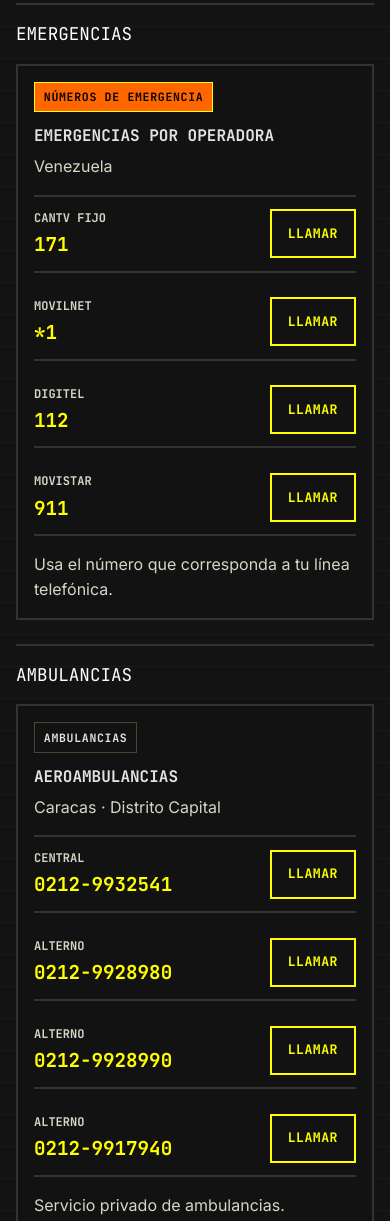
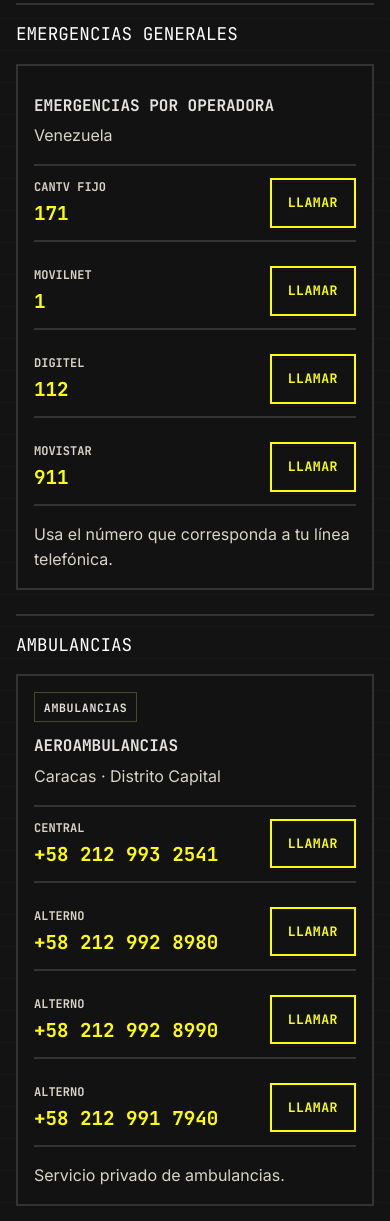
Before and after one commit to thezykedev/protocolo-sismo-ve, an Astro site: page /contactos in a window 390 px wide. Shown: the part 995-2216 px from the top of the page. Built offline with nearby package versions, Linux system fonts and the light colour scheme; Astro itself is replaced by a stand-in of ours.

Commit message:
feat: pin emergency numbers and format phones

```diff
--- a/src/components/BranchSearch.tsx
+++ b/src/components/BranchSearch.tsx
@@ -1,4 +1,5 @@
 import { useMemo, useState } from 'preact/hooks';
+import { formatVenezuelaPhone, toTelHref } from '../lib/phone';
 
 export interface Branch {
   id: string;
@@ -168,9 +169,6 @@
                 <article class="contact-card" key={branch.id}>
                   <div class="contact-card__top">
                     <div class="stack">
-                      <span class={`pill${branch.phones.length ? ' pill--verified' : ' pill--review'}`}>
-                        {branch.phones.length ? 'CON TELÉFONO' : 'SIN TELÉFONO'}
-                      </span>
                       <h3>Filial {branch.city}</h3>
                       <p class="contact-meta">
                         {branch.state} · {branch.coords.lat.toFixed(3)},{' '}
@@ -181,17 +179,24 @@
 
                   {branch.phones.length > 0 ? (
                     <div class="phone-list">
-                      {branch.phones.map((phone) => (
+                      {branch.phones.map((phone) => {
+                        const displayValue = formatVenezuelaPhone(phone.value);
+                        const href = toTelHref(phone.dial);
+
+                        return (
                           <div class="phone-row" key={`${branch.id}-${phone.dial}`}>
                             <span>
                               <strong>{phone.label}</strong>
-                            <span>{phone.value}</span>
+                              <span>{displayValue}</span>
                             </span>
-                          <a class="contact-action" href={`tel:${phone.dial}`}>
+                            {href ? (
+                              <a class="contact-action" href={href}>
                                 Llamar
                               </a>
+                            ) : null}
                           </div>
-                      ))}
+                        );
+                      })}
                     </div>
                   ) : (
                     <p class="source-note">
--- a/src/components/ContactSearch.tsx
+++ b/src/components/ContactSearch.tsx
@@ -1,4 +1,5 @@
 import { useMemo, useState } from 'preact/hooks';
+import { formatVenezuelaPhone, toTelHref } from '../lib/phone';
 
 type ContactKind =
   | 'emergency'
@@ -63,6 +64,8 @@
   'hospital',
   'seismic'
 ];
+
+const regularKindOrder = kindOrder.filter((kind) => kind !== 'emergency');
 
 const STATE_ORDER = [
   'Distrito Capital',
@@ -305,15 +308,25 @@
     });
   }, [enriched, normalizedQuery, stateFilter, activeKinds]);
 
+  const emergencyResults = useMemo(
+    () => enriched.filter((contact) => contact.kind === 'emergency'),
+    [enriched]
+  );
+
+  const filteredResults = useMemo(
+    () => results.filter((contact) => contact.kind !== 'emergency'),
+    [results]
+  );
+
   const groupedResults = useMemo(
     () =>
-      kindOrder
+      regularKindOrder
         .map((kind) => ({
           kind,
-          contacts: results.filter((contact) => contact.kind === kind)
+          contacts: filteredResults.filter((contact) => contact.kind === kind)
         }))
         .filter((group) => group.contacts.length > 0),
-    [results]
+    [filteredResults]
   );
 
   function toggleKind(kind: ContactKind) {
@@ -332,6 +345,8 @@
   }
 
   const hasFilters = Boolean(query) || Boolean(stateFilter) || activeKinds.size > 0;
+  const visibleCount = emergencyResults.length + filteredResults.length;
+  const visibleGroupCount = groupedResults.length + (emergencyResults.length > 0 ? 1 : 0);
 
   return (
     <div class="search-shell">
@@ -390,11 +405,67 @@
       </div>
 
       <p class="search-results-meta">
-        {results.length} contacto{results.length === 1 ? '' : 's'} ·{' '}
-        {groupedResults.length} categoría{groupedResults.length === 1 ? '' : 's'}
+        {visibleCount} contacto{visibleCount === 1 ? '' : 's'} · {visibleGroupCount} categoría
+        {visibleGroupCount === 1 ? '' : 's'}
       </p>
 
       <div class="contact-groups">
+        {emergencyResults.length > 0 && (
+          <section class="contact-group contact-group--pinned">
+            <h2>Emergencias generales</h2>
+            <div class="contacts-grid">
+              {emergencyResults.map((contact) => (
+                <article class="contact-card" key={contact.id}>
+                  <div class="contact-card__top">
+                    <div class="stack">
+                      <h3>{contact.name}</h3>
+                      <p class="contact-meta">
+                        {contact.area}
+                        {contact.state &&
+                        contact.state !== 'Nacional' &&
+                        !normalize(contact.area).includes(normalize(contact.state))
+                          ? ` · ${contact.state}`
+                          : ''}
+                      </p>
+                    </div>
+                  </div>
+
+                  <div class="phone-list">
+                    {contact.phones.map((phone) => {
+                      const displayValue = phone.href ? phone.value : formatVenezuelaPhone(phone.value);
+                      const href = phone.href ?? (phone.dial ? toTelHref(phone.dial) : undefined);
+
+                      return (
+                        <div
+                          class={`phone-row ${phone.href ? 'phone-row--external' : ''}`}
+                          key={`${contact.id}-${phone.dial ?? phone.href ?? phone.label}`}
+                        >
+                          <span>
+                            <strong>{phone.label}</strong>
+                            <span>{displayValue}</span>
+                          </span>
+                          {href ? (
+                            <a
+                              class={`contact-action${phone.href ? ' contact-action--muted' : ''}`}
+                              href={href}
+                              target={phone.href ? '_blank' : undefined}
+                              rel={phone.href ? 'noreferrer' : undefined}
+                            >
+                              {phone.actionLabel ?? (phone.href ? 'Abrir enlace' : 'Llamar')}
+                            </a>
+                          ) : null}
+                        </div>
+                      );
+                    })}
+                  </div>
+
+                  <p class="source-note">{contact.note}</p>
+                </article>
+              ))}
+            </div>
+          </section>
+        )}
+
         {groupedResults.map((group) => (
           <section class="contact-group" key={group.kind}>
             <h2>{kindLabels[group.kind]}</h2>
@@ -423,31 +494,32 @@
                   </div>
 
                   <div class="phone-list">
-                    {contact.phones.map((phone) => (
+                    {contact.phones.map((phone) => {
+                      const displayValue = phone.href ? phone.value : formatVenezuelaPhone(phone.value);
+                      const href = phone.href ?? (phone.dial ? toTelHref(phone.dial) : undefined);
+
+                      return (
                         <div
                           class={`phone-row ${phone.href ? 'phone-row--external' : ''}`}
                           key={`${contact.id}-${phone.dial ?? phone.href ?? phone.label}`}
                         >
                           <span>
                             <strong>{phone.label}</strong>
-                          <span>{phone.value}</span>
+                            <span>{displayValue}</span>
                           </span>
-                        {phone.href ? (
+                          {href ? (
                             <a
-                            class="contact-action contact-action--muted"
-                            href={phone.href}
-                            target="_blank"
-                            rel="noreferrer"
+                              class={`contact-action${phone.href ? ' contact-action--muted' : ''}`}
+                              href={href}
+                              target={phone.href ? '_blank' : undefined}
+                              rel={phone.href ? 'noreferrer' : undefined}
                             >
-                            {phone.actionLabel ?? 'Abrir enlace'}
-                          </a>
-                        ) : phone.dial ? (
-                          <a class="contact-action" href={`tel:${phone.dial}`}>
-                            {phone.actionLabel ?? 'Llamar'}
+                              {phone.actionLabel ?? (phone.href ? 'Abrir enlace' : 'Llamar')}
                             </a>
                           ) : null}
                         </div>
-                    ))}
+                      );
+                    })}
                   </div>
 
                   <p class="source-note">{contact.note}</p>
--- /dev/null
+++ b/src/lib/phone.ts
@@ -0,0 +1,56 @@
+export function normalizeDigits(value: string): string {
+  return value.replace(/\D/g, '');
+}
+
+export function formatVenezuelaPhone(value: string): string {
+  const digits = normalizeDigits(value);
+  if (!digits) return value;
+
+  if (digits.length <= 3) return digits;
+
+  if (digits.startsWith('0800') && digits.length === 11) {
+    return `0800 ${digits.slice(4, 7)} ${digits.slice(7)}`;
+  }
+
+  if (digits.startsWith('58') && digits.length > 10) {
+    const local = digits.slice(2);
+    if (local.length === 10) {
+      return `+58 ${local.slice(0, 3)} ${local.slice(3, 6)} ${local.slice(6)}`;
+    }
+    return `+${digits}`;
+  }
+
+  if (digits.startsWith('0') && digits.length === 11) {
+    const local = digits.slice(1);
+    return `+58 ${local.slice(0, 3)} ${local.slice(3, 6)} ${local.slice(6)}`;
+  }
+
+  if (digits.length === 10) {
+    return `+58 ${digits.slice(0, 3)} ${digits.slice(3, 6)} ${digits.slice(6)}`;
+  }
+
+  return `+${digits}`;
+}
+
+export function toTelHref(value: string): string | undefined {
+  const digits = normalizeDigits(value);
+  if (!digits) return undefined;
+
+  if (digits.startsWith('0800') && digits.length === 11) {
+    return `tel:${digits}`;
+  }
+
+  if (digits.startsWith('58')) {
+    return `tel:+${digits}`;
+  }
+
+  if (digits.startsWith('0') && digits.length >= 10) {
+    return `tel:+58${digits.slice(1)}`;
+  }
+
+  if (digits.length <= 3) {
+    return `tel:${digits}`;
+  }
+
+  return `tel:+58${digits}`;
+}
--- a/src/pages/contactos.astro
+++ b/src/pages/contactos.astro
@@ -4,6 +4,7 @@
 import contacts from '../data/emergency-contacts.json';
 import branches from '../data/red-cross-branches.json';
 import Layout from '../layouts/Layout.astro';
+import { formatVenezuelaPhone } from '../lib/phone';
 
 const branchesWithPhone = branches.filter((branch) => branch.phones.length > 0);
 const totalBranches = branchesWithPhone.length;
@@ -34,17 +35,17 @@
     <section class="grid-panel" aria-label="Accesos rápidos de la Cruz Roja Venezolana">
       <div class="info-block">
         <p class="eyebrow">CONTACTO ENTRE FAMILIARES</p>
-        <p class="stat-value">0422 799 4880</p>
+        <p class="stat-value">{formatVenezuelaPhone('04227994880')}</p>
         <p>Cruza la línea para reportar pérdida de contacto con un familiar.</p>
-        <a class="contact-action" href="tel:04227994880">Llamar</a>
+        <a class="contact-action" href="tel:+584227994880">Llamar</a>
       </div>
       <div class="info-block">
         <p class="eyebrow">CRUZ ROJA CARACAS</p>
-        <p class="stat-value">0212 571 4380</p>
-        <p>También disponible 0212 571 4713. Sede San Bernardino.</p>
+        <p class="stat-value">{formatVenezuelaPhone('02125714380')}</p>
+        <p>También disponible {formatVenezuelaPhone('02125714713')}. Sede San Bernardino.</p>
         <div class="inline-actions">
-          <a class="contact-action" href="tel:02125714380">Llamar</a>
-          <a class="contact-action contact-action--muted" href="tel:02125714713">Alterno</a>
+          <a class="contact-action" href="tel:+582125714380">Llamar</a>
+          <a class="contact-action contact-action--muted" href="tel:+582125714713">Alterno</a>
         </div>
       </div>
       <div class="info-block">
```
Lines whose indentation alone changed are shown as unchanged.
